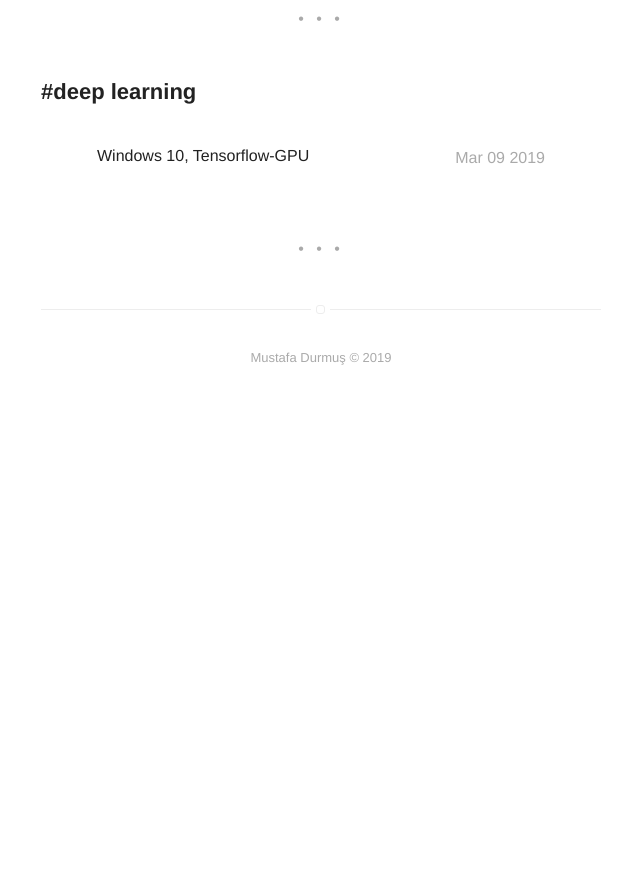
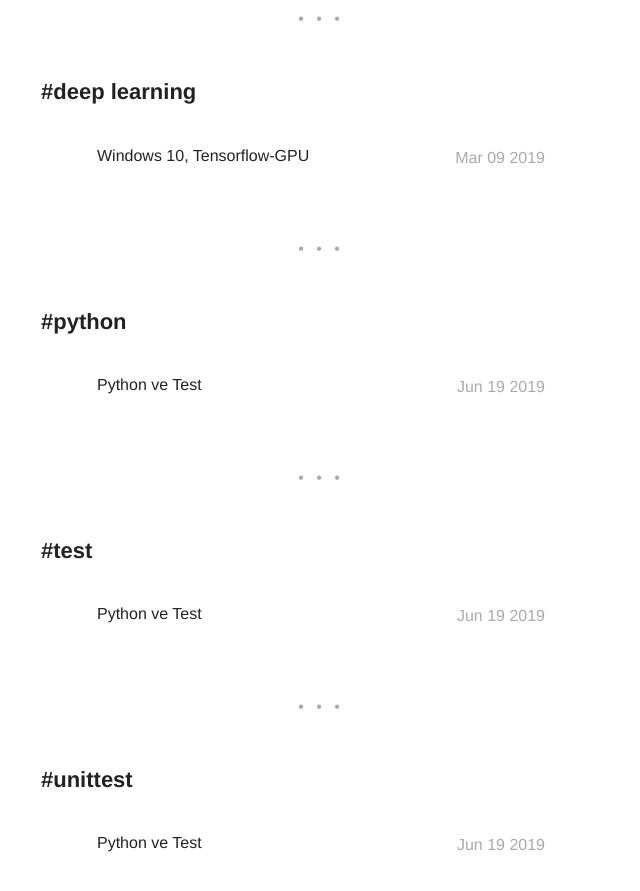
Before and after one commit to mdurmuss/mdurmuss.github.io, a Jekyll site: the page built from tags.html, in a window 1280 px wide and 900 px high, scrolled down 2791 px. Shown: the top 891 px of the window, without its empty margins (319-959 px from the left). Built offline with Jekyll 4.4.1, drawn with Linux system fonts in a browser that asks for light colours; before the commit the page ends 3196 px from its top, so only the background shows below that.

Commit message:
Update 2019-06-19-python-ve-test.md

```diff
--- a/_posts/2019-06-19-python-ve-test.md
+++ b/_posts/2019-06-19-python-ve-test.md
@@ -1,3 +1,18 @@
+---
+published: true
+layout: post
+date: '2019-06-19'
+image: /assets/images/markdown.jpg
+tag:
+  - python
+  - test
+  - unittest
+star: true
+category: blog
+author: mustafadurmus
+title: 'Python ve Test'
+---
+
 **Test**, kodun amacına ulaştığını göstermeye ve hataların önceden keşfedilmesine olanak sağlar.
 
 Yazılımı bir sistem olarak adlandırırsak, sistemin beklenen veya beklenmeyen kullanımını yansıtacak bir test senaryosu hazırlanarak test oluşturmaya başlanır.
```
